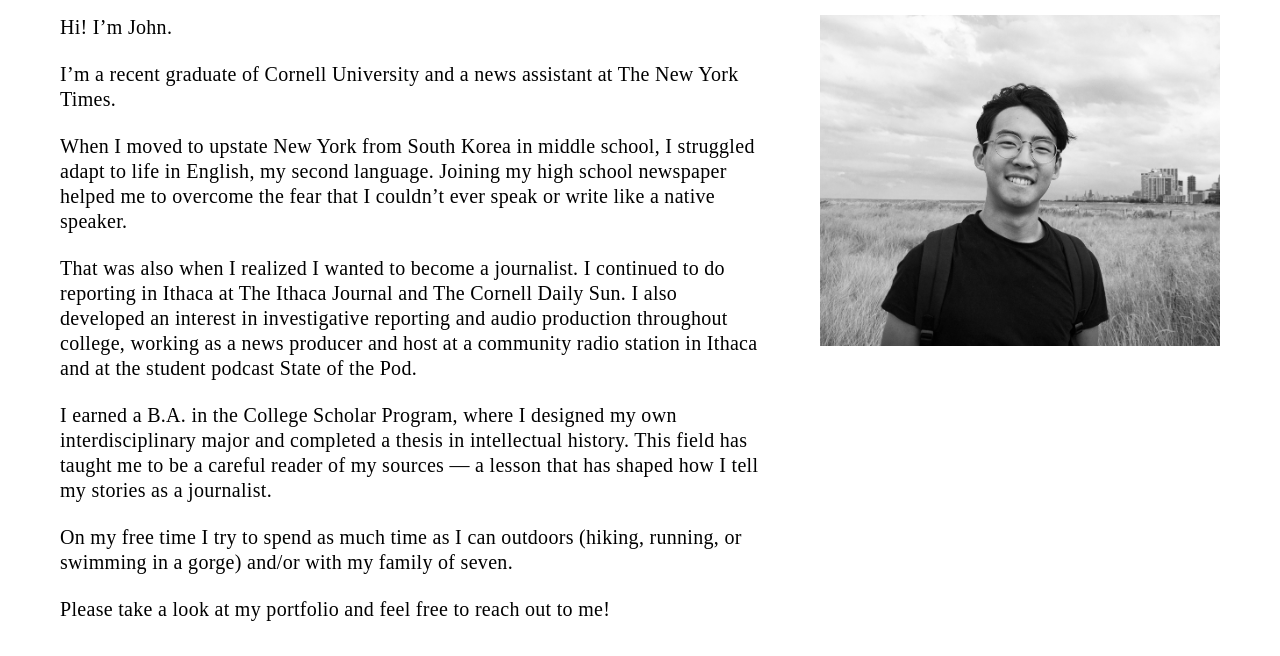
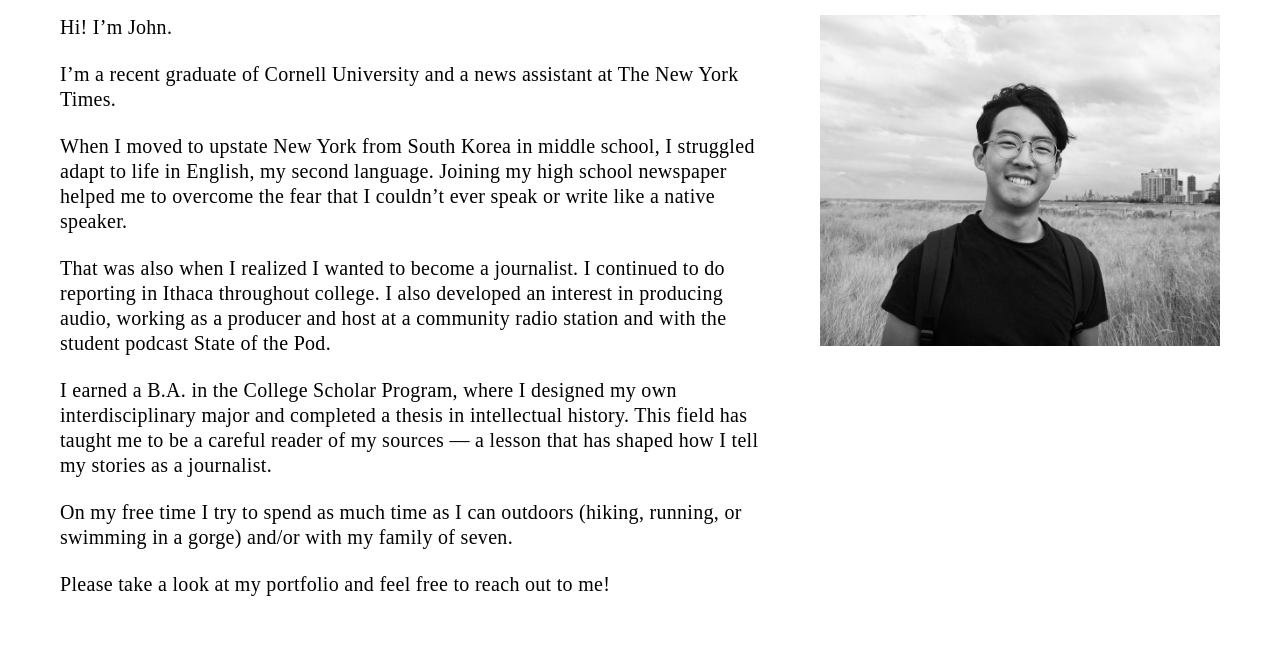
Before and after one commit to jyoon926/John-Yoon, a plain HTML site: page index.html in a window 1280 px wide. Shown: the part 105-761 px from the top of the page. Drawn offline with nearby package versions, Linux system fonts and the light colour scheme; a web font is replaced by a local one.

Commit message:
Update index.html

```diff
--- a/index.html
+++ b/index.html
@@ -40,7 +40,7 @@
                 <p>Hi! I’m John.</p>
                 <p>I’m a recent graduate of Cornell University and a news assistant at The New York Times.</p>
                 <p>When I moved to upstate New York from South Korea in middle school, I struggled adapt to life in English, my second language. Joining my high school newspaper helped me to overcome the fear that I couldn’t ever speak or write like a native speaker.</p>
-                <p>That was also when I realized I wanted to become a journalist. I continued to do reporting in Ithaca at The Ithaca Journal and The Cornell Daily Sun. I also developed an interest in investigative reporting and audio production throughout college, working as a news producer and host at a community radio station in Ithaca and at the student podcast State of the Pod.</p>
+                <p>That was also when I realized I wanted to become a journalist. I continued to do reporting in Ithaca throughout college. I also developed an interest in producing audio, working as a producer and host at a community radio station and with the student podcast State of the Pod.</p>
                 <p>I earned a B.A. in the College Scholar Program, where I designed my own interdisciplinary major and completed a thesis in intellectual history. This field has taught me to be a careful reader of my sources — a lesson that has shaped how I tell my stories as a journalist.</p>
                 <p>On my free time I try to spend as much time as I can outdoors (hiking, running, or swimming in a gorge) and/or with my family of seven.</p>
                 <p>Please take a look at my portfolio and feel free to reach out to me!</p>
```
